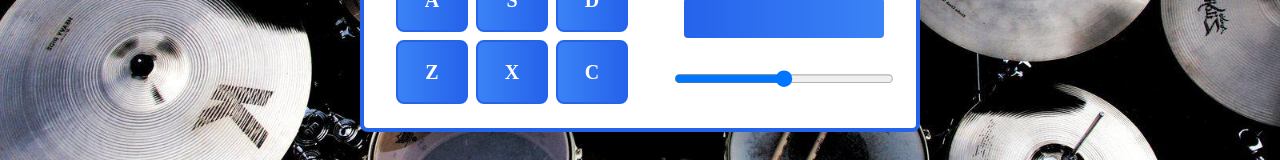
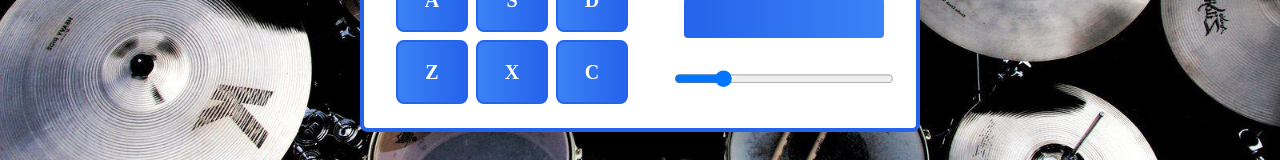
Before and after one commit to harmonify/drum-machine, a React (Create React App) app: page / in a window 1280 px wide. Shown: the part 418-578 px from the top of the page. Built offline with nearby package versions, Linux system fonts and the light colour scheme.

Commit message:
finished VolumeRange and its state

```diff
--- a/src/components/VolumeRange.jsx
+++ b/src/components/VolumeRange.jsx
@@ -1,10 +1,31 @@
+import { useGlobalState } from '../hooks/useGlobalState';
+import { updateVolume, updateDisplay, clearDisplay } from '../actions';
+
 export function VolumeRange() {
+  const [state, dispatch] = useGlobalState();
+
+  function handleChange(e) {
+    if (state.power) {
+      dispatch(updateVolume(e.target.value));
+      dispatch(updateDisplay('Volume: ' + e.target.value));
+      setTimeout(() => dispatch(clearDisplay()), 1000);
+    }
+  }
+
   return (
     <div
       id="volume-range"
       className="transform scale-110"
     >
-      <input type="range" className="bg-blue-500 w-full" name="" id="" />
+      <input
+        type="range"
+        className="bg-blue-500 w-full"
+        id=""
+        min="0"
+        max="100"
+        value={state.volume}
+        onChange={handleChange}
+      />
     </div>
   )
 }
```
